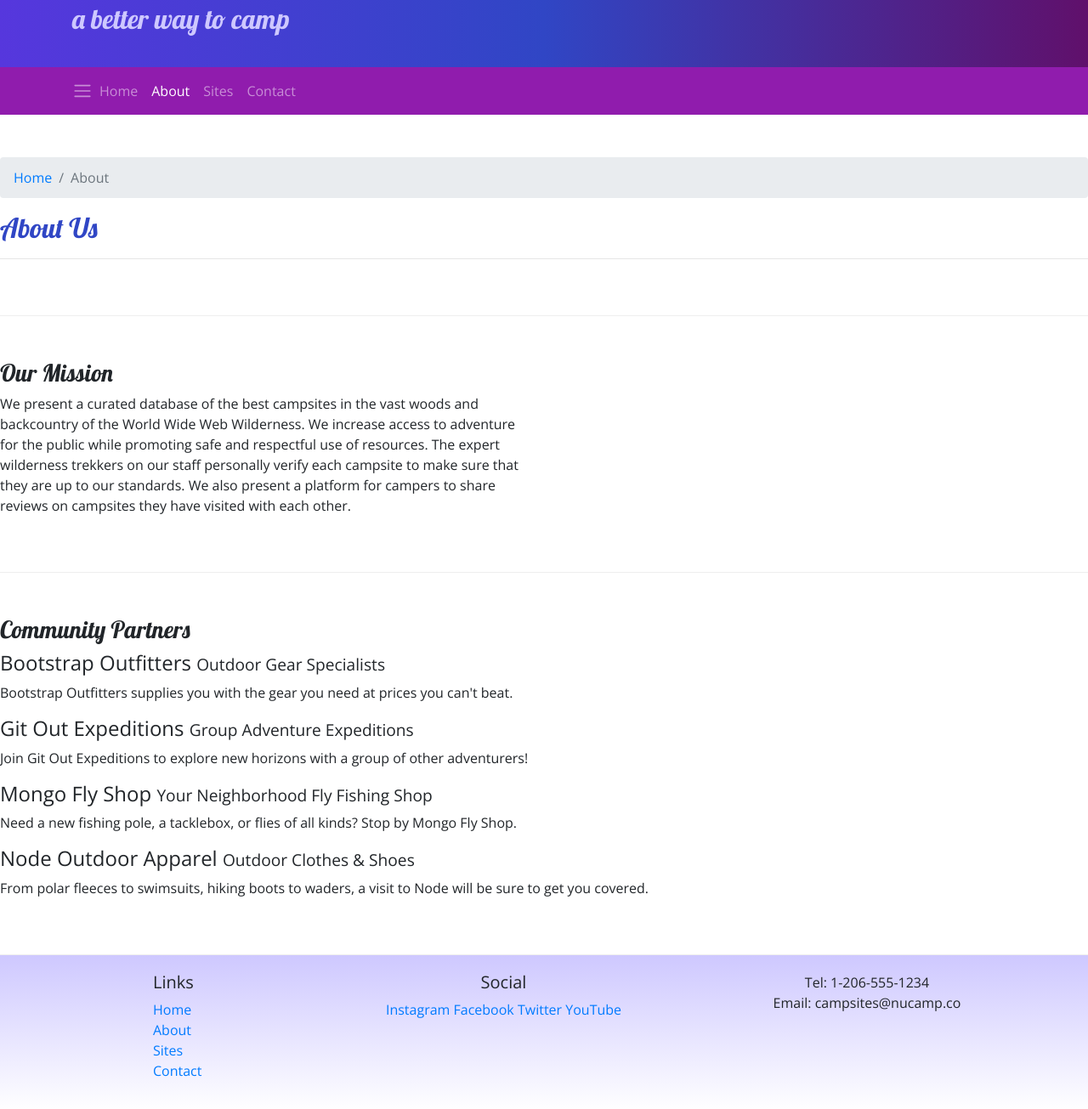
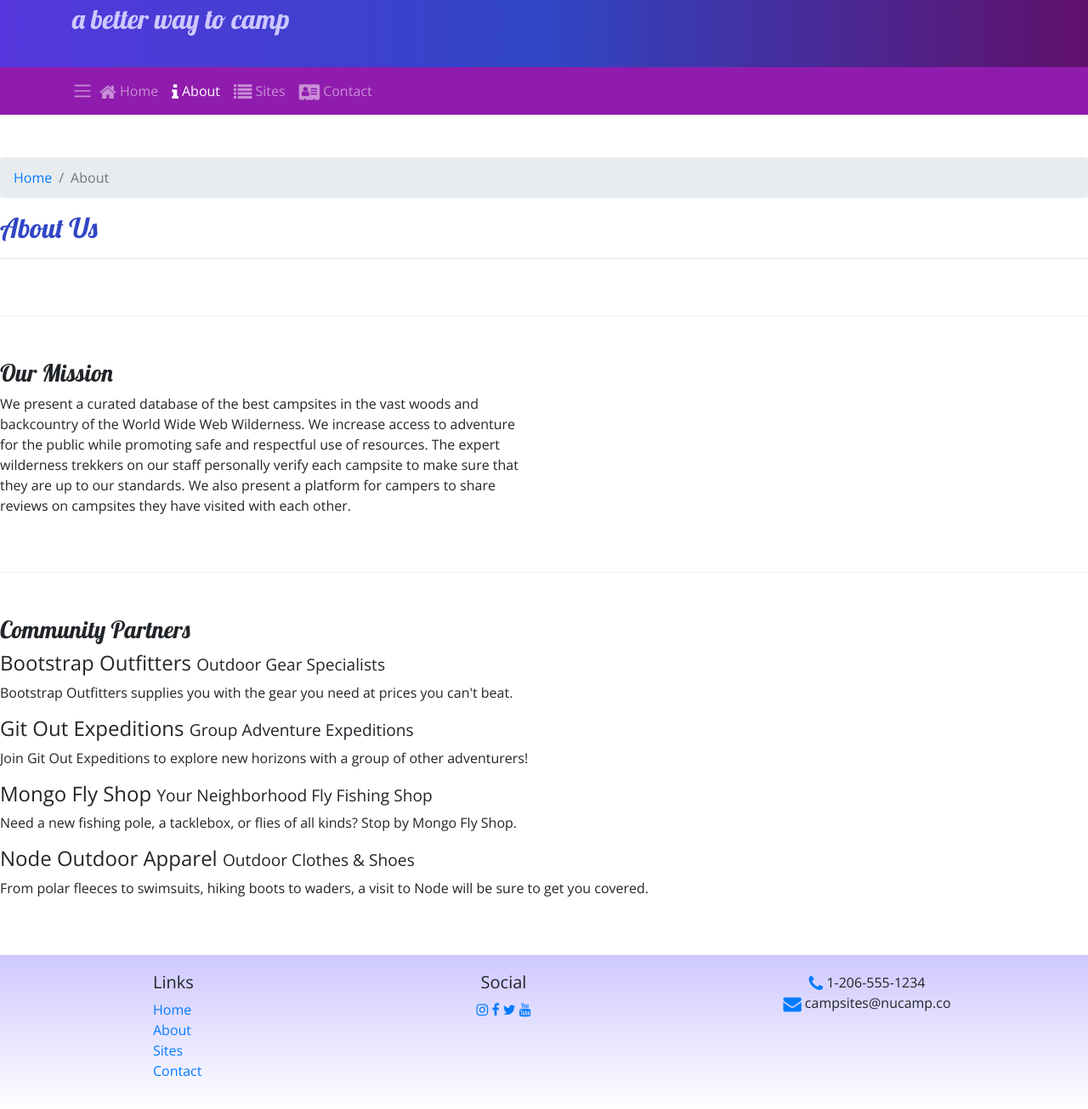
Before and after one commit to Sultan1992/Bootstrap-Project, a website: page aboutus.html in a window 1280 px wide. Shown: the part 83-1388 px from the top of the page at 85% size. Drawn offline with nearby package versions, Linux system fonts and the light colour scheme.

Commit message:
con Fonts added

```diff
--- a/aboutus.html
+++ b/aboutus.html
@@ -7,8 +7,10 @@
       <!-- Bootstrap CSS -->
       <link rel="stylesheet" href="node_modules/bootstrap/dist/css/bootstrap.min.css" />
       <!-- Additional CSS must be placed after Bootstrap CSS -->
-              <link rel="stylesheet" href="https://fonts.googleapis.com/css?family=Lobster|Open+Sans" />
-              <link rel="stylesheet" href="css/styles.css" />
+      <link rel="stylesheet" href="node_modules/font-awesome/css/font-awesome.min.css" />
+      <link rel="stylesheet" href="node_modules/font-awesome/css/font-awesome.min.css" />
+        <link rel="stylesheet" href="https://fonts.googleapis.com/css?family=Lobster|Open+Sans" />
+        <link rel="stylesheet" href="css/styles.css" />
 
     <title>NuCamp: A Better Way To Camp</title>
 </head>
@@ -32,10 +34,10 @@
             </button>
             <div class="collapse navbar-collapse" id="nucampNavbar">
             <ul class="navbar-nav">
-                <li class="nav-item "><a class="nav-link" href="index.html">Home</a></li>
-                <li class="nav-item active"><a class="nav-link" href="#">About</a></li>
-                <li class="nav-item"><a class="nav-link" href="#">Sites</a></li>
-                <li class="nav-item"><a class="nav-link" href="#">Contact</a></li>
+                <li class="nav-item "><a class="nav-link" href="index.html"><i class="fa fa-home fa-lg"></i> Home</a></li>
+                <li class="nav-item active"><a class="nav-link" href="#"><i class="fa fa-info fa-lg"></i> About</a></li>
+                <li class="nav-item"><a class="nav-link" href="#"><i class="fa fa-list fa-lg"></i> Sites</a></li>
+                <li class="nav-item"><a class="nav-link" href="#"><i class="fa fa-address-card fa-lg"></i> Contact</a></li>
             </ul>
             </div>
             </div>
@@ -87,20 +89,18 @@
                 </div>
                 <div class="col-6 col-sm-5 text-center">
                     <h5>Social</h5>
-                    <a href="http://instagram.com/">Instagram</a>
-                    <a href="http://facebook.com/">Facebook</a>
-                    <a href="http://twitter.com/">Twitter</a>
-                    <a href="http://youtube.com/">YouTube</a>
+                    <a href="http://instagram.com/"><i class="fa fa-instagram"></i></a>
+                    <a href="http://facebook.com/"><i class="fa fa-facebook"></i></a>
+                    <a href="http://twitter.com/"><i class="fa fa-twitter"></i></a>
+                    <a href="http://youtube.com/"><i class="fa fa-youtube"></i></a>
                 </div>
                 <div class="col-sm-4 text-center">
-                    Tel: 1-206-555-1234<br />
-                    Email: campsites@nucamp.co
+                    <i class="fa fa-phone fa-lg text-primary"></i> 1-206-555-1234<br />
+                    <i class="fa fa-envelope fa-lg text-primary"></i> campsites@nucamp.co
                 </div>
            </div>
         </div>
     </footer>
-
-
      <!-- jQuery must come first, then Popper.js, then the Bootstrap JavaScript plugins.-->
      <script src="node_modules/jquery/dist/jquery.slim.min.js"></script>
      <script src="node_modules/popper.js/dist/umd/popper.min.js"></script>
--- a/package.json
+++ b/package.json
@@ -10,12 +10,12 @@
   },
   "author": "sultan",
   "license": "ISC",
-
   "devDependencies": {
     "lite-server": "^2.6.1"
   },
   "dependencies": {
     "bootstrap": "^4.5.2",
+    "font-awesome": "^4.7.0",
     "jquery": "^3.5.1",
     "popper.js": "^1.16.1"
   }
```
Also changed, not shown: index.html (+13 -12 lines), 1 other file. Lines whose indentation alone changed are shown as unchanged.
